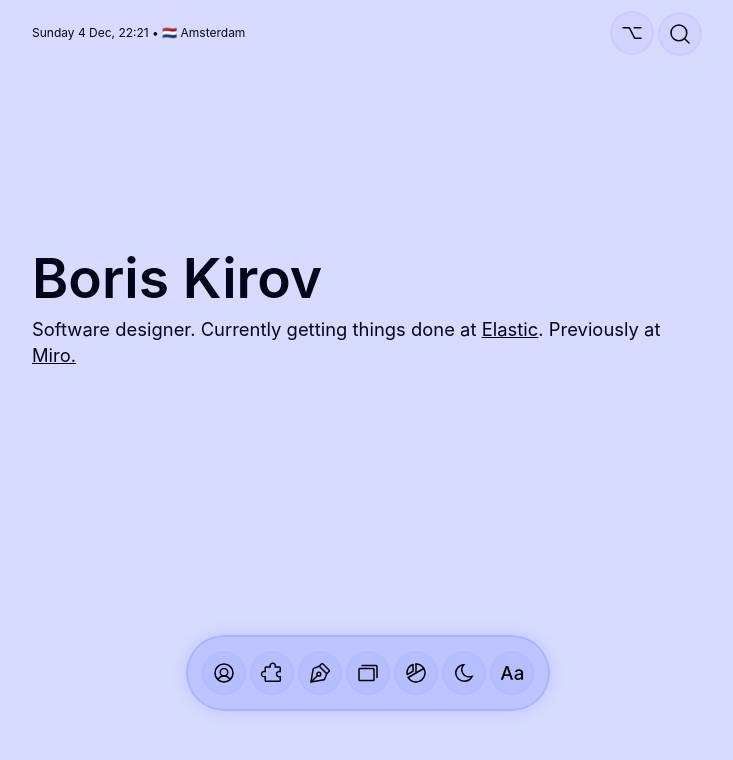
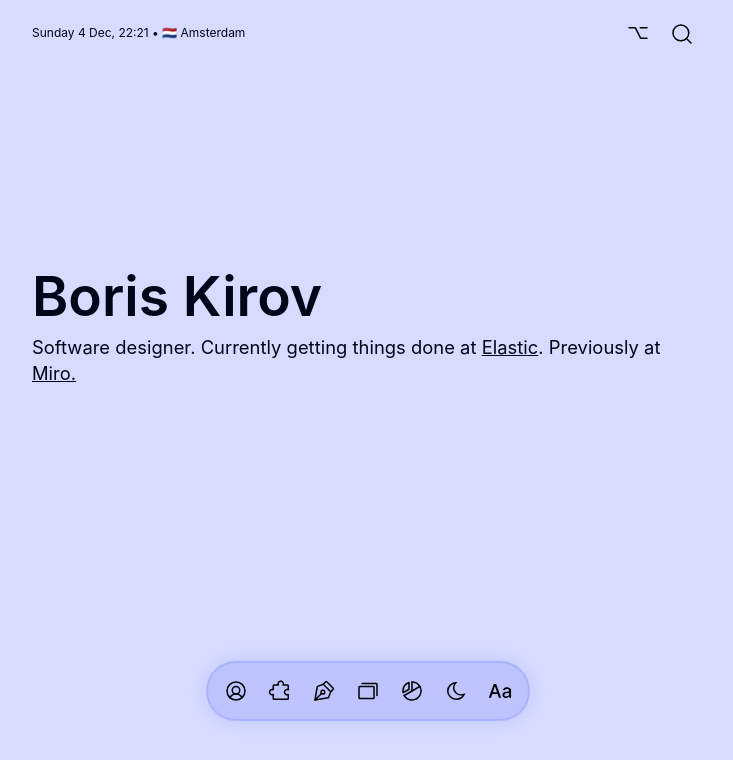
Before and after one commit to boriskirov/boris-kirov-portfolio, a Next.js app: page / in a window 1280 px wide. Shown: the top 760 px of the page, without its empty margins (272-1005 px from the left). Built offline with nearby package versions, Linux system fonts and the light colour scheme; what @elastic/search-ui-app-search-connector would draw is missing.

Commit message:
button fix

```diff
--- a/styles/search.css
+++ b/styles/search.css
@@ -31,7 +31,7 @@ form {
   border: 2px solid var(--card-color-bg);
   transition: all 0.3s ease-in-out;
   margin: 2px;
-  height: 48px;
+  height: 32px;
 }
 
 .button:hover {
@@ -52,7 +52,7 @@ form {
 .sui-search-box__text-input {
   padding: var(--space-large);
   width: 100%;
-  height: 48px;
+  height: 32px;
   font-size: 12px;
   font-family: var(--font-family);
   border-radius: 0;
--- a/styles/styles.css
+++ b/styles/styles.css
@@ -585,11 +585,10 @@ details[open] summary {
   display: flex;
   flex-direction: column;
   align-items: center;
-  background-color: var(--card-color-bg);
-  border: 2px solid var(--card-color-bg);
   transition: all 0.3s ease-in-out;
   margin: 2px;
-  width: 44px;
+  width: 40px;
+  background: transparent;
 }
 
 .footer-button:hover,
@@ -625,7 +624,7 @@ details[open] summary {
 .dock-menu {
   justify-content: space-evenly;
   background-color: var(--tag-color-bg);
-  padding: 12px;
+  padding: 6px;
   margin: 25% 0px;
   border-radius: 60px;
   display: flex;
```
